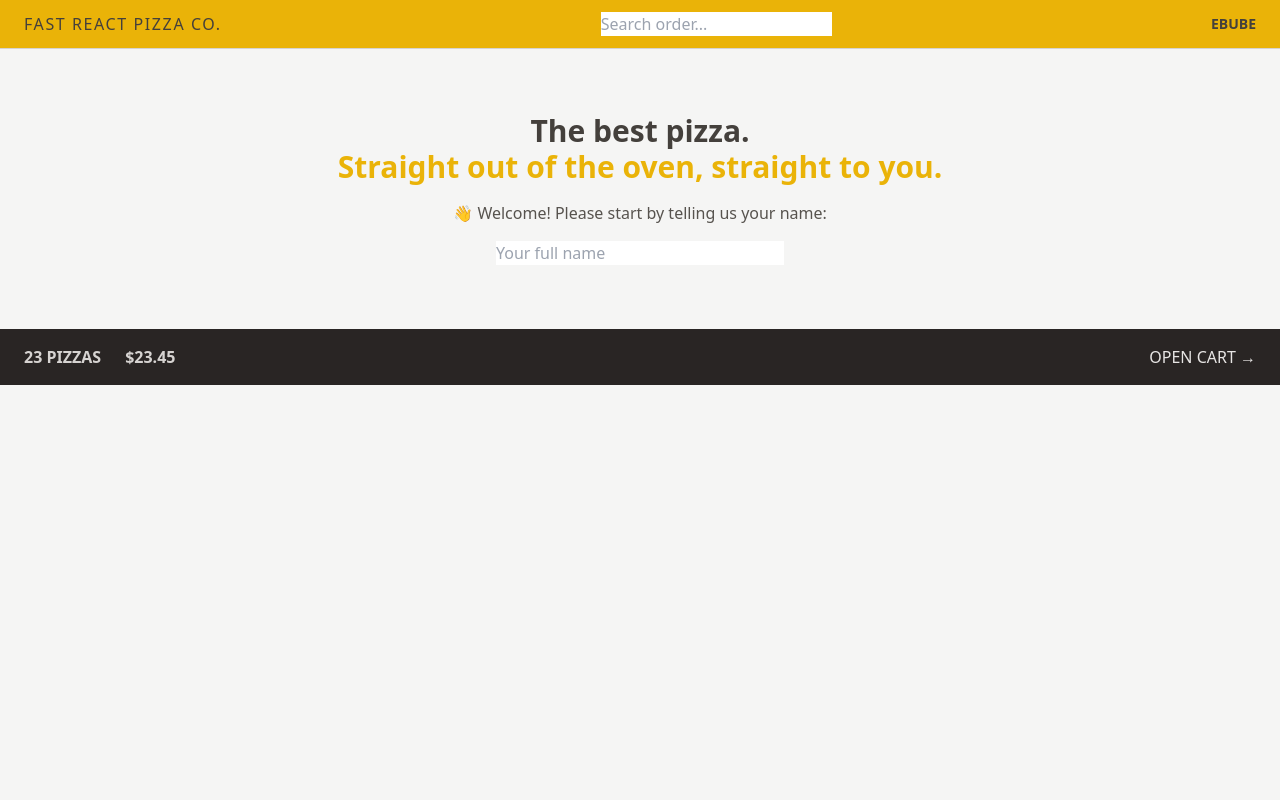
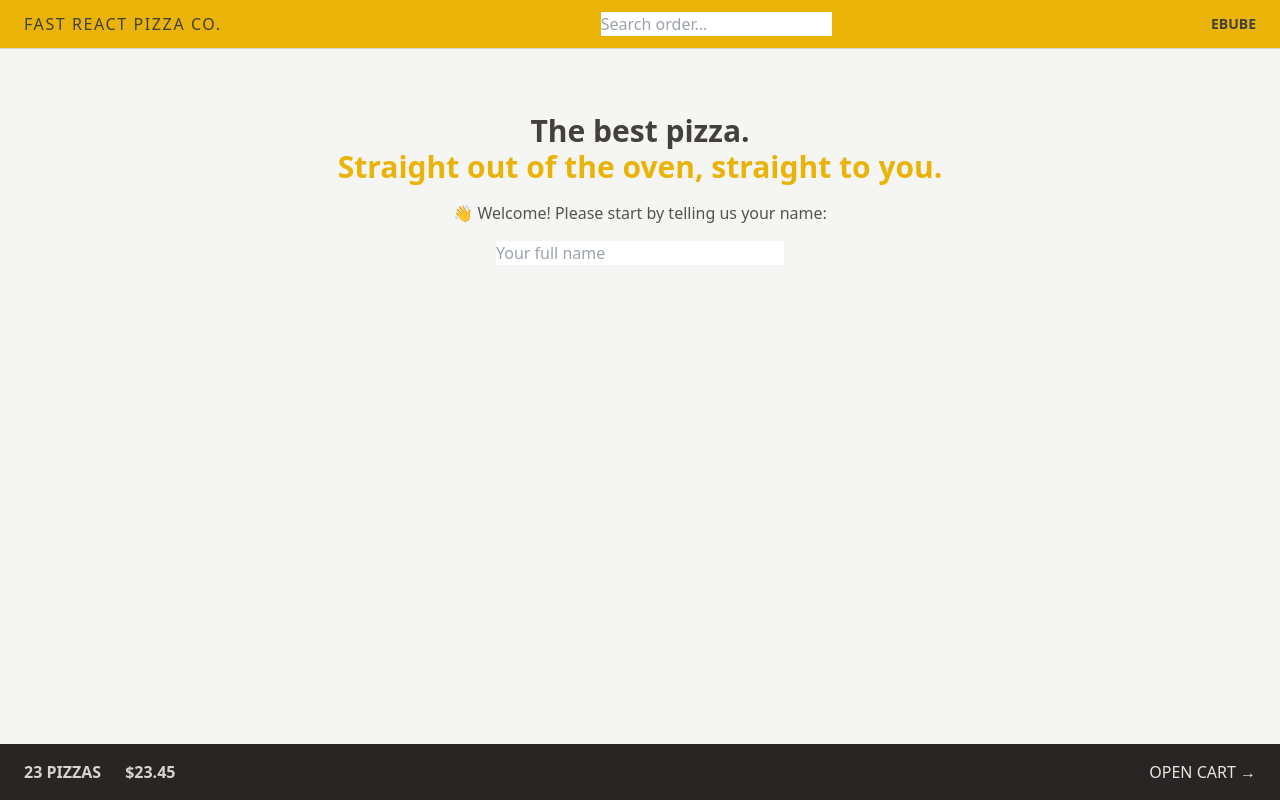
Before and after one commit to williamsconcepts/16-fast-react-pizza, a React (Vite) app: page / in a window 1280 px wide. Built offline with nearby package versions, Linux system fonts and the light colour scheme.

Commit message:
Using CSS Grid

```diff
--- a/src/ui/AppLayout.jsx
+++ b/src/ui/AppLayout.jsx
@@ -7,13 +7,15 @@
   const navigation = useNavigation();
   const isLoading = navigation.state === "loading";
   return (
-    <div className="layout">
+    <div className="grid h-screen grid-rows-[auto_1fr_auto]">
       {isLoading && <Loader />}
       <Header />
 
-      <main>
-        <Outlet />
-      </main>
+      <div className="overflow-scroll">
+        <main className="max-w-3xl mx-auto">
+          <Outlet />
+        </main>
+      </div>
 
       <CartOverview />
     </div>
```
